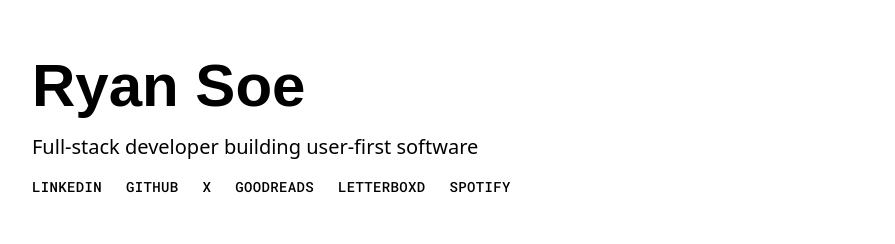
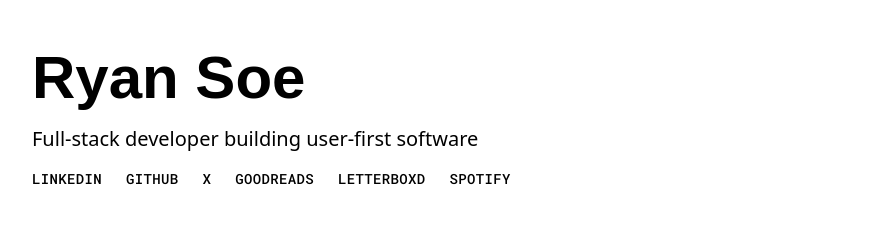
Before and after one commit to ryansoe/ryan-portfolio, a Next.js app: page / in a window 1280 px wide. Shown: the top 244 px of the page, without its empty margins (192-1087 px from the left). Built offline with nearby package versions, Linux system fonts and the light colour scheme; a web font is replaced by a local one.

Commit message:
fix: hero sizing

```diff
--- a/src/components/HeroSection.tsx
+++ b/src/components/HeroSection.tsx
@@ -41,7 +41,7 @@ const HeroSection = () => {
   }, []);
 
   return (
-    <section className="!pt-12 !md:pt-16 px-4">
+    <section className="!mt-10 !md:mt-16 px-4">
       <div className="max-w-full sm:max-w-[95%] lg:max-w-[66.67%] mx-auto text-left">
         <h1 className="font-medium mb-2 text-black">{personalInfo.name}</h1>
 
```
